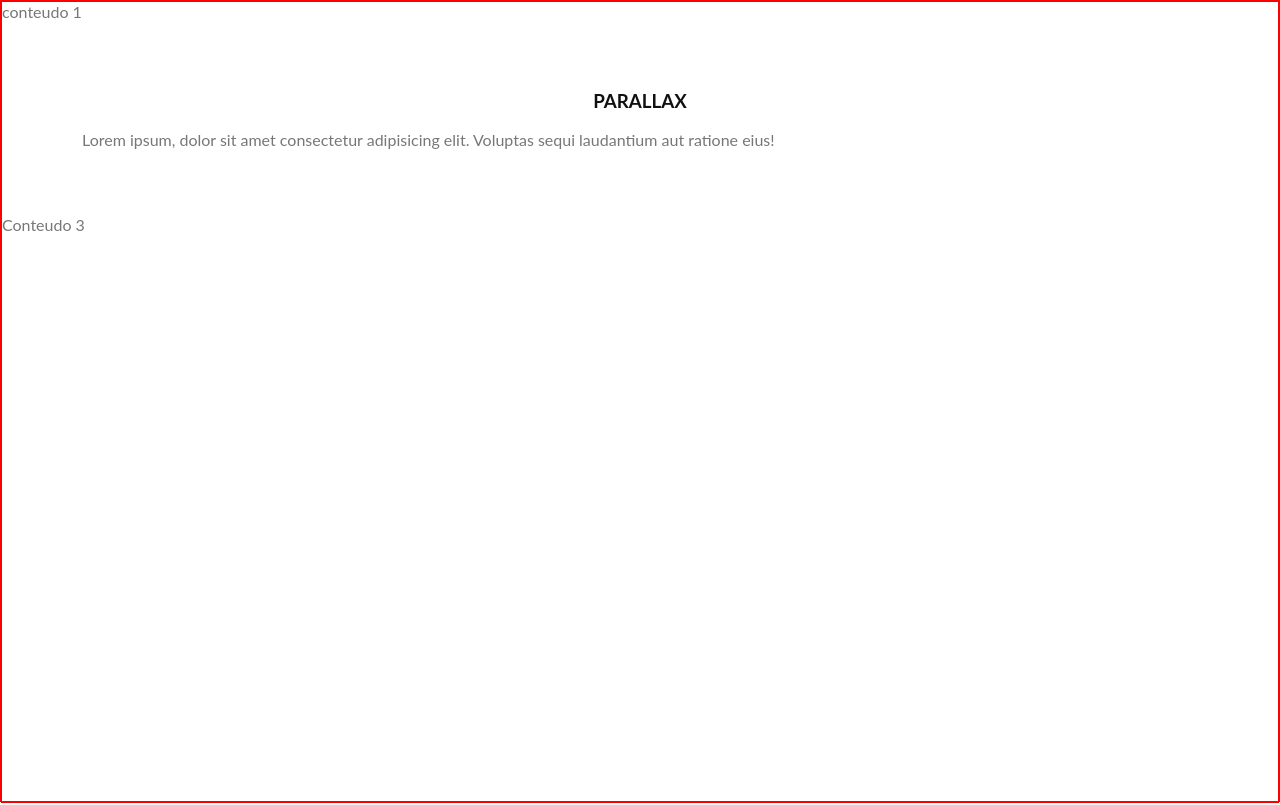
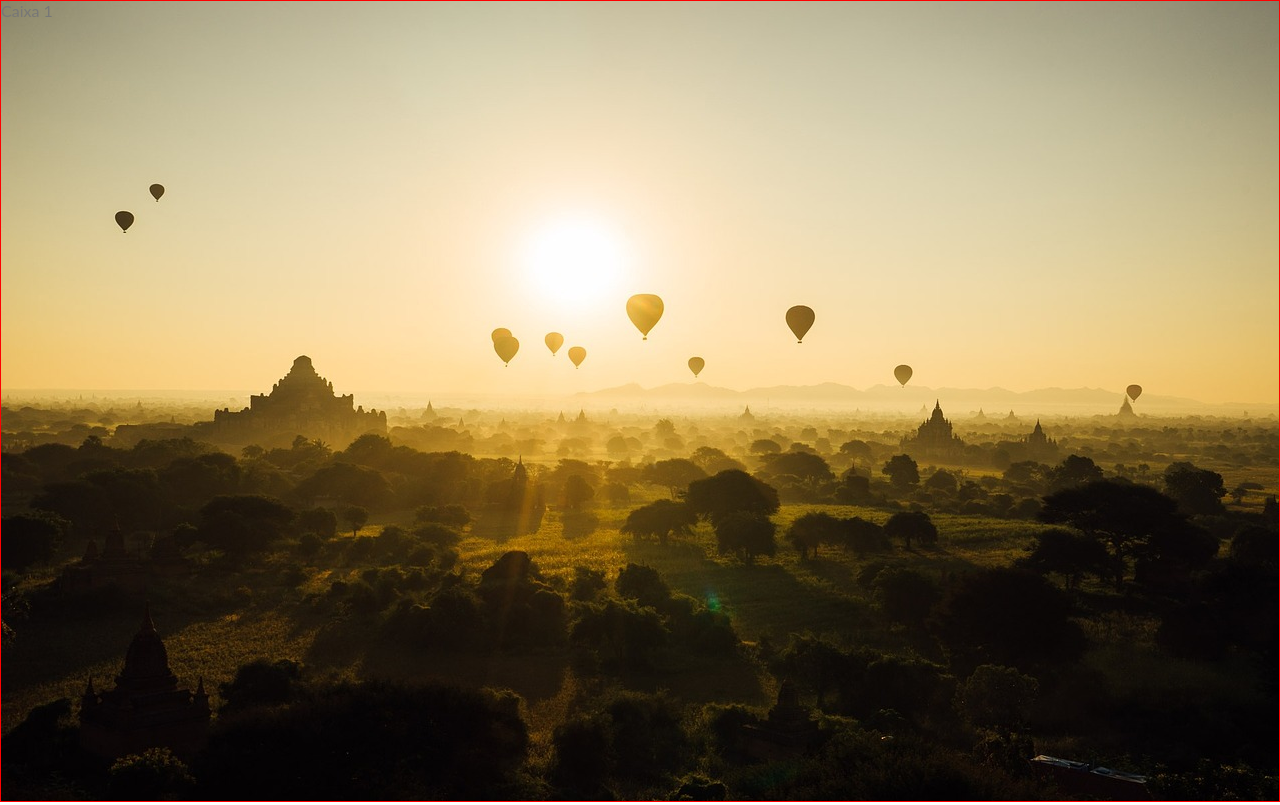
Before and after one commit to jairsmarques/projeto-parallax, a plain HTML site: page index.html in a window 1280 px wide. Shown: the top 805 px of the page. Drawn offline with Linux system fonts and the light colour scheme.

Commit message:
criando o efeito parallax do projeto

```diff
--- a/css/style.css
+++ b/css/style.css
@@ -1,11 +1,12 @@
-/* Configuração padrão da página */
+/********************************
+* Configuração padrão da página
+*********************************/
 
 body, html {
     margin: 0;
     font: 16px "Lato", sans-serif;
     color: #777;
     height: 100%;
-    border: 1px solid red;
 }
 
 .conteudo {
@@ -20,3 +21,20 @@ h3 {
     color: #111;
     text-align: center;
 }
+
+/***********************
+*    Efeito Paralax
+************************/
+
+.caixa1, .caixa2 {
+    border: 1px solid red;
+    height: 100%;
+}
+
+.caixa1 {
+    background-image: url(../image/imagem1.jpg);
+}
+
+.caixa2 {
+    background-image: url(../image/imagem2.jpg);
+}
--- a/index.html
+++ b/index.html
@@ -9,8 +9,8 @@
 </head>
 <body>
 
-    <div>
-        conteudo 1
+    <div class="caixa1">
+        Caixa 1
     </div>
     <div class="conteudo">
         <h3>Parallax</h3>
@@ -18,8 +18,8 @@
             Lorem ipsum, dolor sit amet consectetur adipisicing elit. Voluptas sequi laudantium aut ratione eius!
         </p>
     </div>
-    <div>
-        Conteudo 3
+    <div class="caixa2">
+        Caixa 2
     </div>
 
 </body>
```
